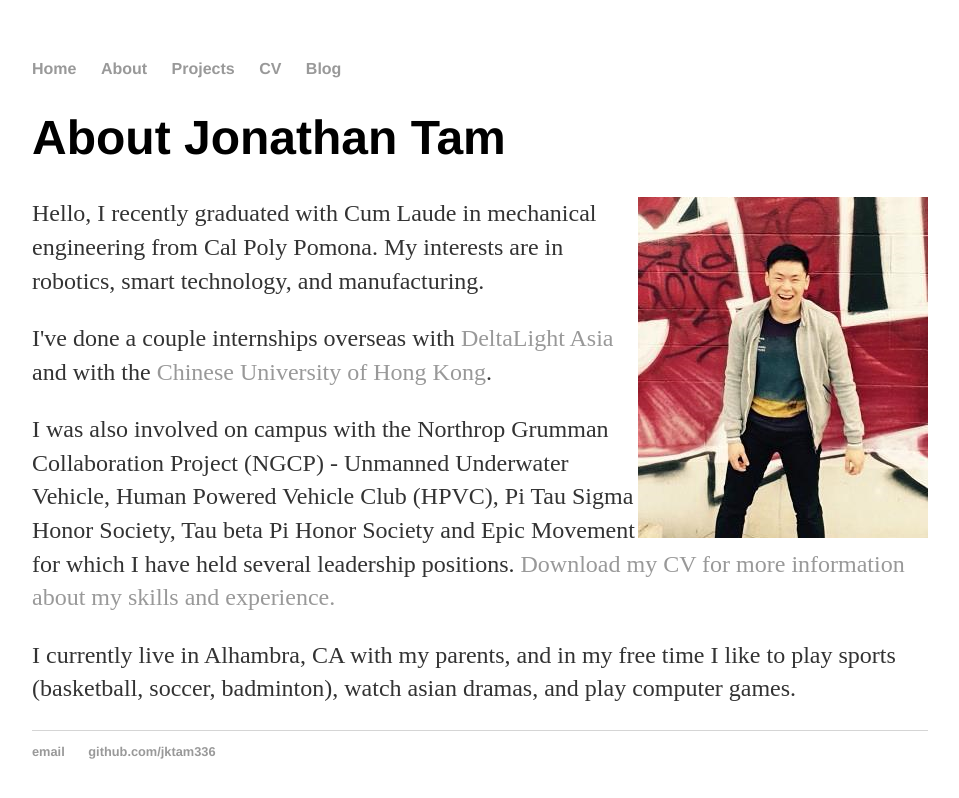
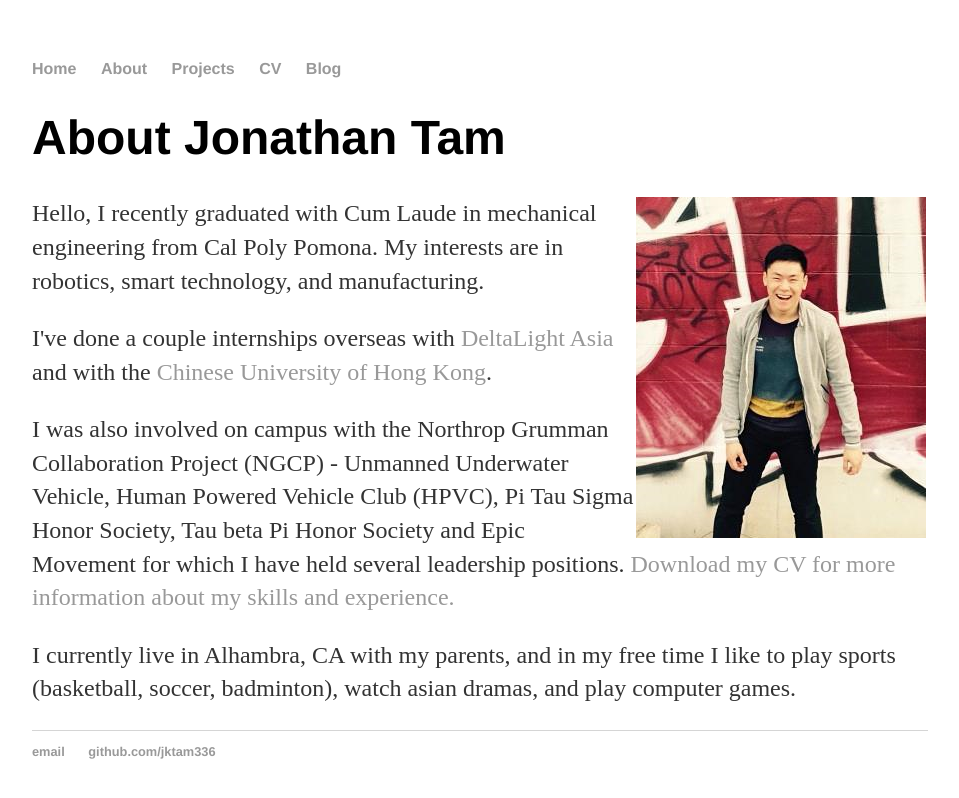
Before and after one commit to jktam336/jktam336.github.io, a Jekyll site: the page built from about/index.html, in a window 1280 px wide. Shown: the top 798 px of the page, without its empty margins (160-1119 px from the left). Built offline with Jekyll 4.4.1, drawn with Linux system fonts in a browser that asks for light colours.

Commit message:
testing hspace

```diff
--- a/about/index.html
+++ b/about/index.html
@@ -4,7 +4,7 @@ title: About Jonathan Tam
 ---
 <h1>{{ page.title }}</h1>
 
-<img src="ME 4 crop 2.png" margin-left="2px" height="100%" align="right">
+<img src="ME 4 crop 2.png" hspace="2px" height="100%" align="right">
 
 <p>Hello, I recently graduated with Cum Laude in mechanical engineering from Cal Poly Pomona.
 My interests are in robotics, smart technology, and manufacturing. </p>
```
